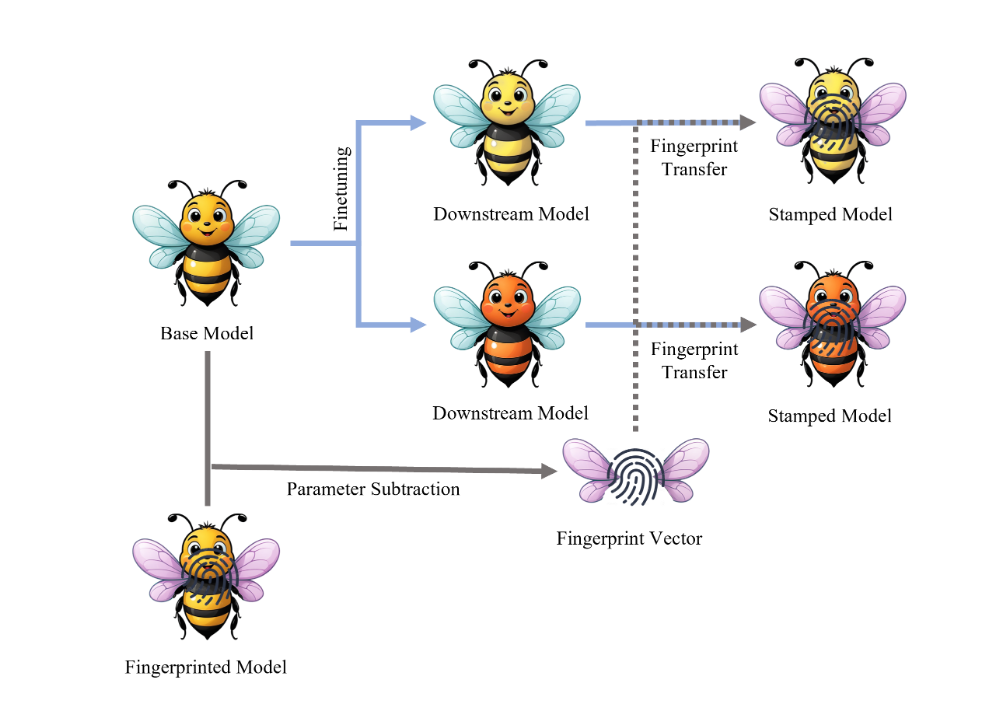
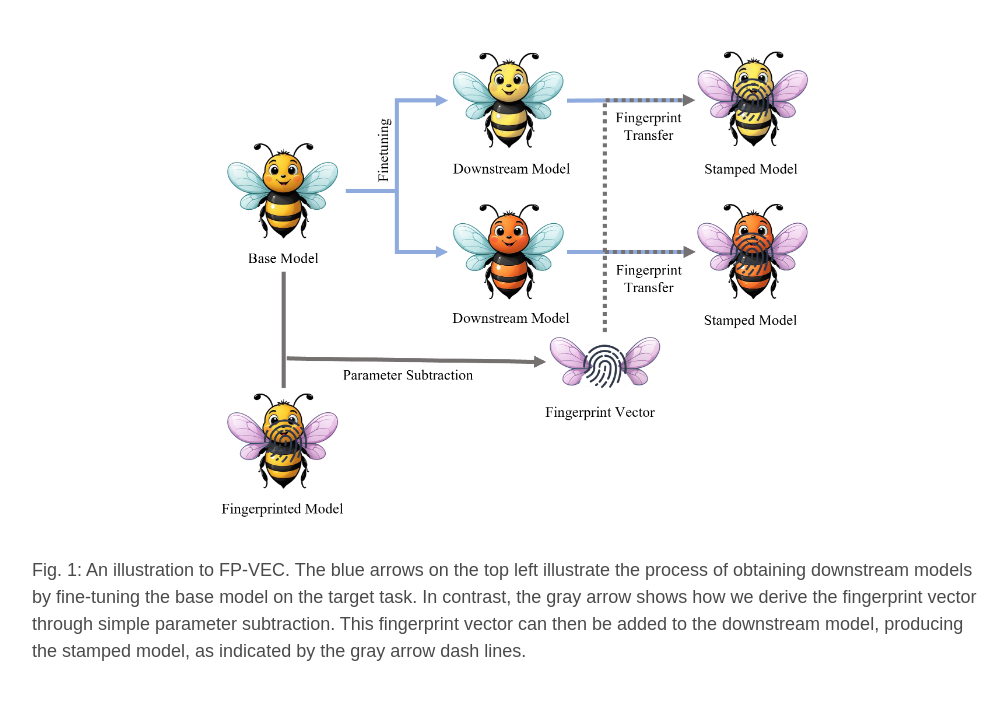
Before and after one commit to fingerprintvector/fingerprintvector.github.io, a plain HTML site: page index.html in a window 1280 px wide. Shown: the part 336-1040 px from the top of the page, without its empty margins (128-1136 px from the left). Drawn offline with nearby package versions, Linux system fonts and the light colour scheme; some packages are replaced by stand-ins of ours; some icons are missing; a web font is replaced by a local one.

Commit message:
调整teaser大小

```diff
--- a/index.html
+++ b/index.html
@@ -174,7 +174,7 @@
         <div class="content has-text-centered">
           <img
             src="./static/images/teaser.png"
-            style="width: 800px"
+            style="width: 600px"
             class="result-image"
             alt="Interpolation end reference image."
           />
@@ -189,11 +189,13 @@
                 font-size: large;
               "
             >
-              Fig. 1: An illustration to FP-VEC. The blue arrows in the top left
-              represent the process of Fingerprint Transfer, while the gray
-              arrow depicts the derivation of the fingerprint vector. The dashed
-              gray lines indicate the steps involved in generating the
-              downstream models.
+              Fig. 1: An illustration to FP-VEC. The blue arrows on the top left
+              illustrate the process of obtaining downstream models by
+              fine-tuning the base model on the target task. In contrast, the
+              gray arrow shows how we derive the fingerprint vector through
+              simple parameter subtraction. This fingerprint vector can then be
+              added to the downstream model, producing the stamped model, as
+              indicated by the gray arrow dash lines.
             </p>
           </div>
         </div>
```
